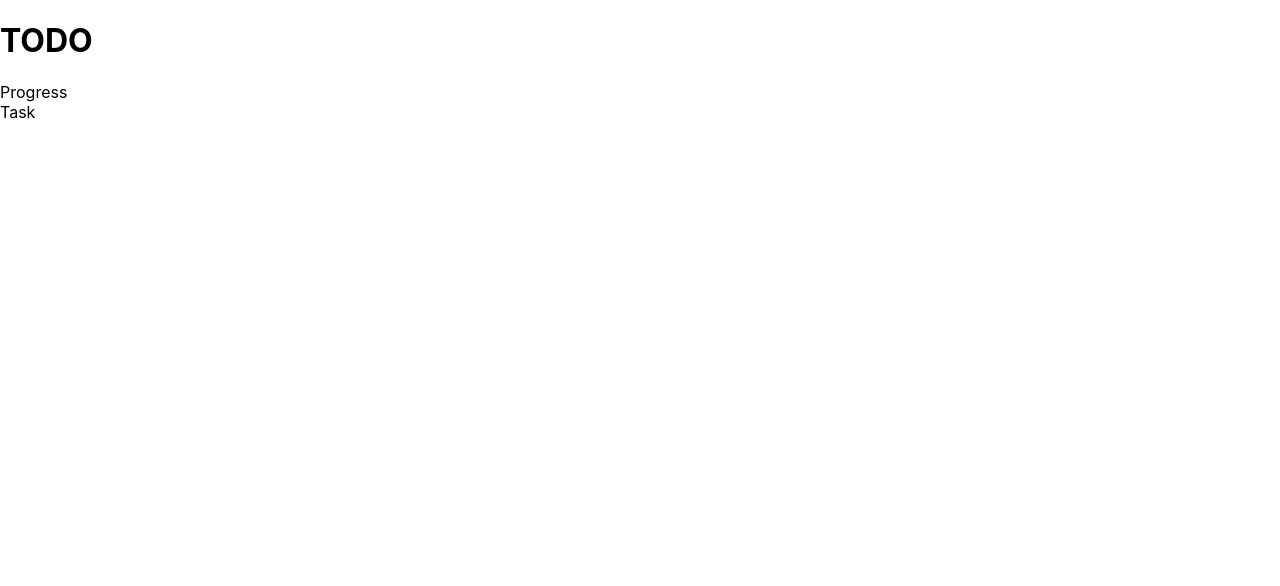
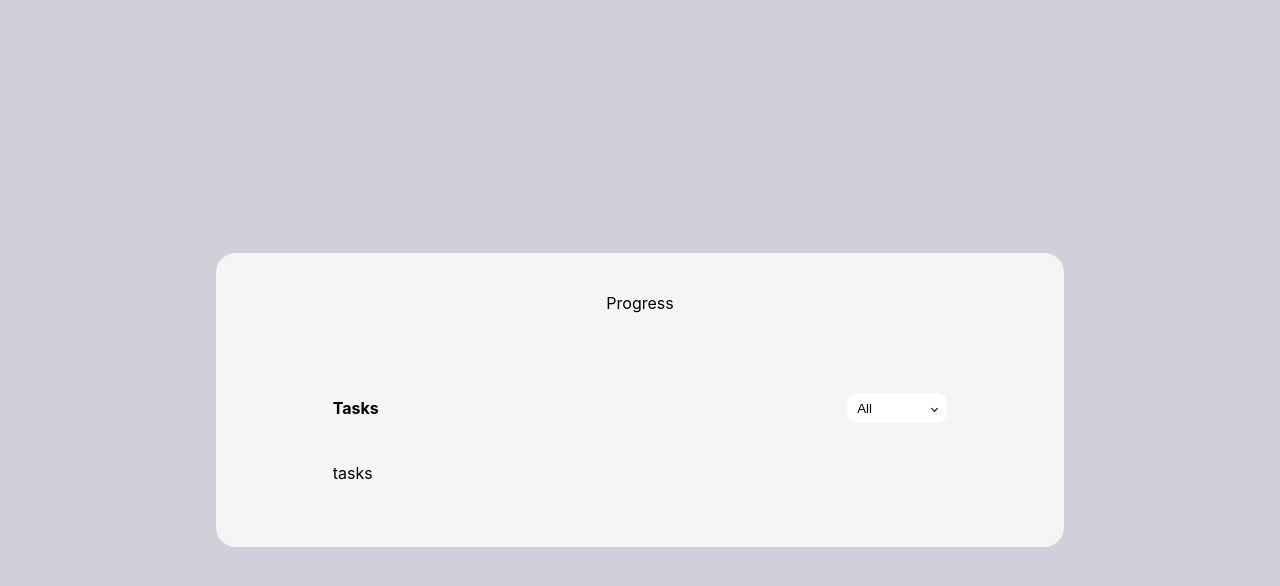
Before and after one commit to wasitme/Todo, a React (Create React App) app: page / in a window 1280 px wide. Shown: the top 586 px of the page. Built offline with nearby package versions, Linux system fonts and the light colour scheme.

Commit message:
Tasks component

```diff
--- a/src/App.tsx
+++ b/src/App.tsx
@@ -1,33 +1,31 @@
+import React, { useState } from 'react'
+
 import TasksProvider from './components/TasksProvider'
 import Progress from './components/Progress'
-import Tasks from './components/Tasks'
+import Tasks, { FilterType } from './components/Tasks'
+import './app.styles.scss'
 
 const App = () => {
+  const [filterValue, setFilterValue] = useState<FilterType>('All')
+
+  const handleFilterChange = (value: FilterType) => {
+    console.log('value', value)
+    setFilterValue(value)
+  }
+
   return (
-    <TasksProvider>
-      <h1>TODO</h1>
-      <Progress />
-      <Tasks />
-    </TasksProvider>
+    <div className='main-container'>
+      <TasksProvider>
+        <div className='content-container'>
+          <Progress />
+          <Tasks
+            defaultFilter={filterValue}
+            onFilterChange={handleFilterChange}
+          />
+        </div>
+      </TasksProvider>
+    </div>
   )
-  // return (
-  //   <div className="App">
-  //     <header className="App-header">
-  //       <img src={logo} className="App-logo" alt="logo" />
-  //       <p>
-  //         Edit <code>src/App.tsx</code> and save to reload.
-  //       </p>
-  //       <a
-  //         className="App-link"
-  //         href="https://reactjs.org"
-  //         target="_blank"
-  //         rel="noopener noreferrer"
-  //       >
-  //         Learn React
-  //       </a>
-  //     </header>
-  //   </div>
-  // );
 }
 
 export default App
--- /dev/null
+++ b/src/app.styles.scss
@@ -0,0 +1,18 @@
+.main-container {
+  display: flex;
+  justify-content: center;
+  align-items: center;
+  background-color: #d1d0da;
+  min-height: 100vh;
+}
+.content-container {
+  display: flex;
+  justify-content: center;
+  flex-direction: column;
+  align-items: center;
+  padding: 40px;
+  background-color: #f5f5f5;
+  border-radius: 20px;
+  gap: 40px;
+  width: 60%;
+}
--- a/src/components/Tasks.tsx
+++ b/src/components/Tasks.tsx
@@ -1,7 +1,72 @@
-import React from 'react'
+import React, { FC, useState } from 'react'
+import './tasks.styles.scss'
 
-const Tasks = () => {
-  return <div>Task</div>
+export type FilterType = 'All' | 'Done' | 'Undone'
+
+type TasksPropType = {
+  defaultFilter: FilterType
+  onFilterChange: (value: FilterType) => void
+}
+
+const Tasks: FC<TasksPropType> = ({ defaultFilter, onFilterChange }) => {
+  const [isOpenDropdown, setIsOpenDropDown] = useState(false)
+
+  const handleClickOption = (value: FilterType) => {
+    setIsOpenDropDown(false)
+    onFilterChange(value)
+  }
+
+  return (
+    <div className='tasks-container'>
+      <div className='tasks-title'>
+        <h4>Tasks</h4>
+        <div className='tasks-select-custom'>
+          <button
+            className='tasks-select-button'
+            onClick={(e) => {
+              setIsOpenDropDown(!isOpenDropdown)
+            }}
+          >
+            {defaultFilter}
+            <div className='tasks-arrow-down' />
+          </button>
+          <div
+            id='tasks-select-dropdown'
+            className={
+              isOpenDropdown
+                ? 'tasks-dropdown-content-active'
+                : 'tasks-dropdown-content-inactive'
+            }
+          >
+            <div onClick={() => handleClickOption('All')}>All</div>
+            <div onClick={() => handleClickOption('Done')}>Done</div>
+            <div onClick={() => handleClickOption('Undone')}>Undone</div>
+          </div>
+          {/* <button className='select-button'>
+            <span className='selected-value'>All</span>
+            <span className='arrow'></span>
+          </button> */}
+          {/* <select
+            name='filters'
+            id='filters-select'
+            defaultValue='all'
+            className='tasks-select'
+          >
+            <option className='tasks-select-option' value='all'>
+              All
+            </option>
+            <option className='tasks-select-option' value='done'>
+              Done
+            </option>
+            <option className='tasks-select-option' value='undone'>
+              Undone
+            </option>
+          </select> */}
+        </div>
+      </div>
+      <div>tasks</div>
+    </div>
+  )
 }
 
 export default Tasks
--- /dev/null
+++ b/src/components/tasks.styles.scss
@@ -0,0 +1,65 @@
+.tasks-container {
+  display: flex;
+  flex-direction: column;
+  gap: 24px;
+  width: 80%;
+  padding: 24px;
+}
+.tasks-title {
+  display: flex;
+  justify-content: space-between;
+  align-items: center;
+}
+.tasks-select-custom {
+  position: relative;
+  width: 100px;
+  display: flex;
+  flex-direction: column;
+  gap: 16px;
+}
+.tasks-select-button {
+  width: 100px;
+  height: 30px;
+  border: none;
+  background-color: #ffffff;
+  display: flex;
+  justify-content: space-between;
+  align-items: center;
+  padding: 10px;
+  border-radius: 10px;
+}
+.tasks-arrow-down {
+  border: solid #000000;
+  border-width: 0 1px 1px 0;
+  display: inline-block;
+  padding: 2px;
+  transform: rotate(45deg);
+  -webkit-transform: rotate(45deg);
+}
+.tasks-dropdown-content-inactive {
+  display: none;
+}
+.tasks-dropdown-content-active {
+  position: absolute;
+  display: flex;
+  padding: 6px;
+  gap: 6px;
+  align-items: flex-start;
+  flex-wrap: wrap;
+  width: 100%;
+  background-color: #ffffff;
+  border-radius: 10px;
+  top: 38px;
+  left: 0px;
+  & div {
+    display: flex;
+    width: 100%;
+    padding: 4px;
+    border-radius: 10px;
+    color: black;
+    &:hover {
+      background-color: #595296;
+      color: white;
+    }
+  }
+}
```
Also changed, not shown: src/App.scss (deleted, +0 -38 lines), 1 other file (tests, documents, lock files or other folders).
